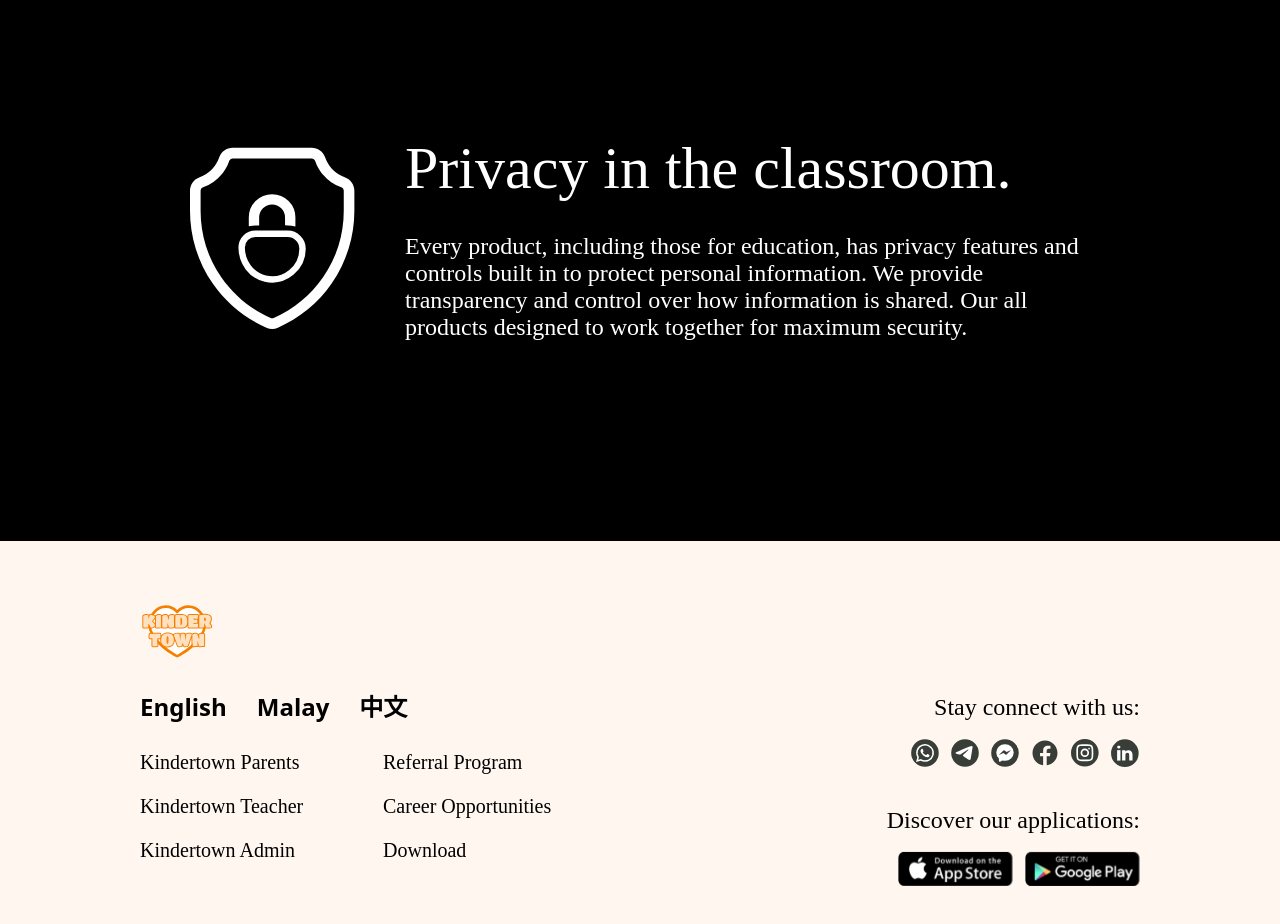
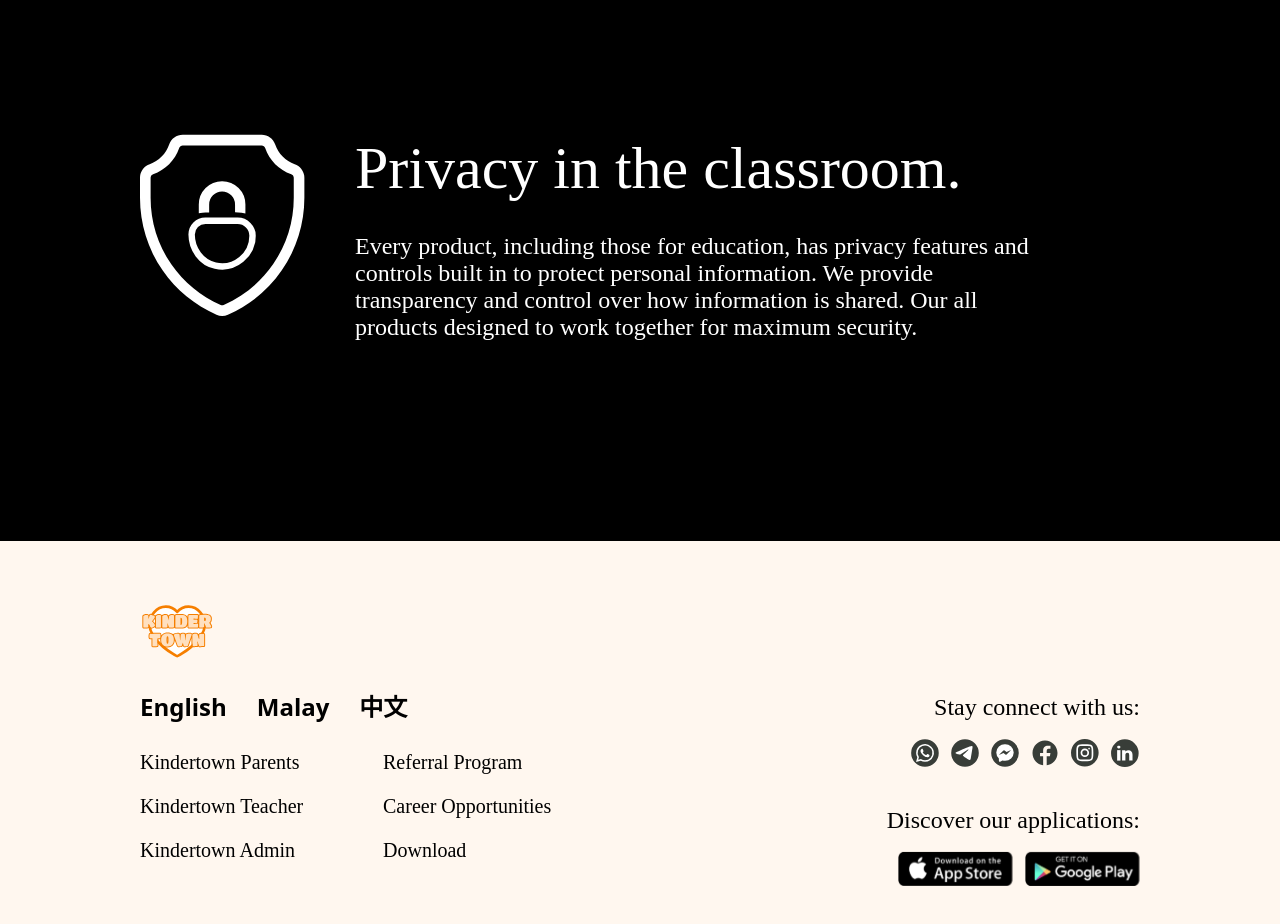
Before and after one commit to quantumexchange8/kindertown-landing, a React (Create React App) app: page /products/admin in a window 1280 px wide. Shown: the part 7700-8624 px from the top of the page. Built offline with nearby package versions, Linux system fonts and the light colour scheme; a web font is replaced by a local one.

Commit message:
fix : center items

```diff
--- a/src/Pages/Privacy.js
+++ b/src/Pages/Privacy.js
@@ -4,7 +4,7 @@ import "../font.css";
 const Privacy = () => {
   return (
     <div className="w-full bg-[#000] md:py-[200px] py-[44px] md:px-0 pl-[31px] pr-[32px] flex justify-center">
-      <div className="w-full md:w-[1000px] flex flex-wrap md:justify-center md:items-center md:gap-[50px] gap-[15px]">
+      <div className="w-full md:w-[1000px] flex flex-wrap  md:gap-[50px] gap-[15px]">
         <div className="flex flex-col md:justify-center md:items-center md:w-[165px] md:h-[182px] w-[60px] h-[66px]">
           <img src={Lock} alt="Lock"></img>
         </div>
```
